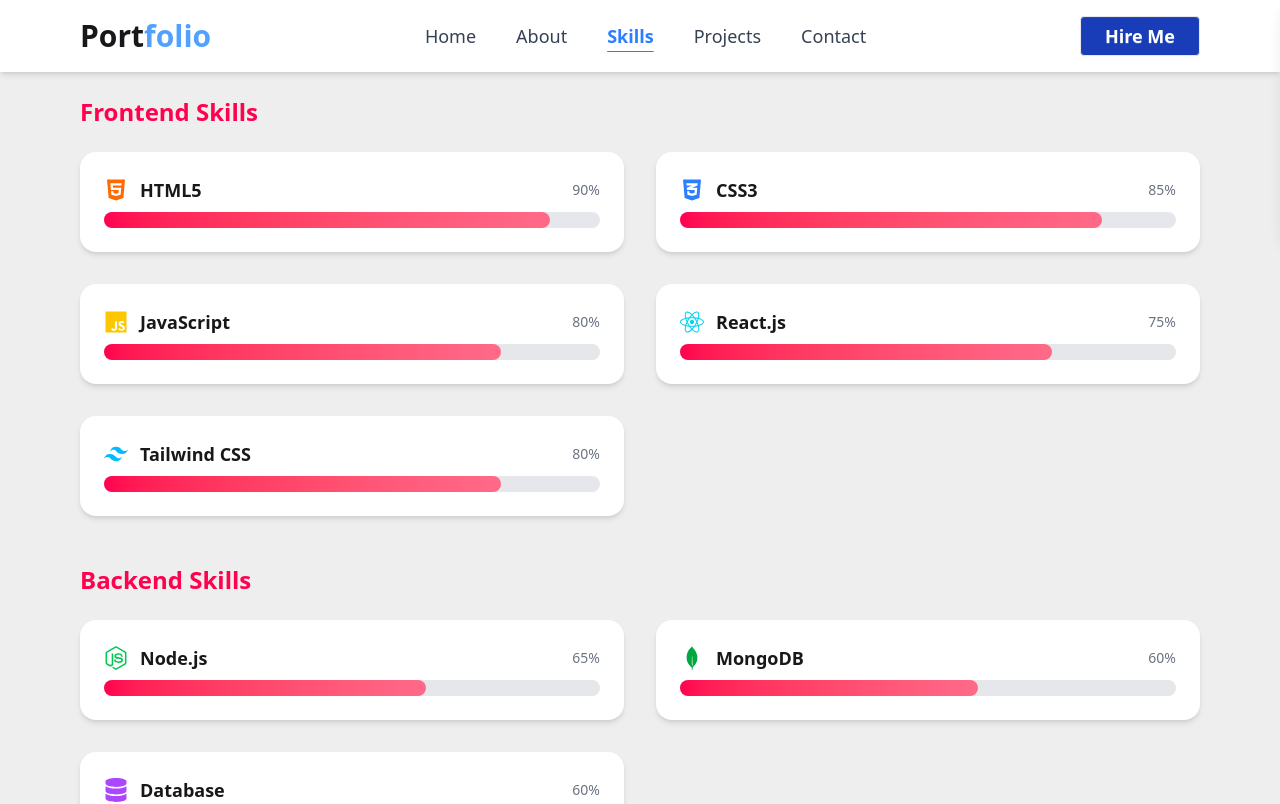
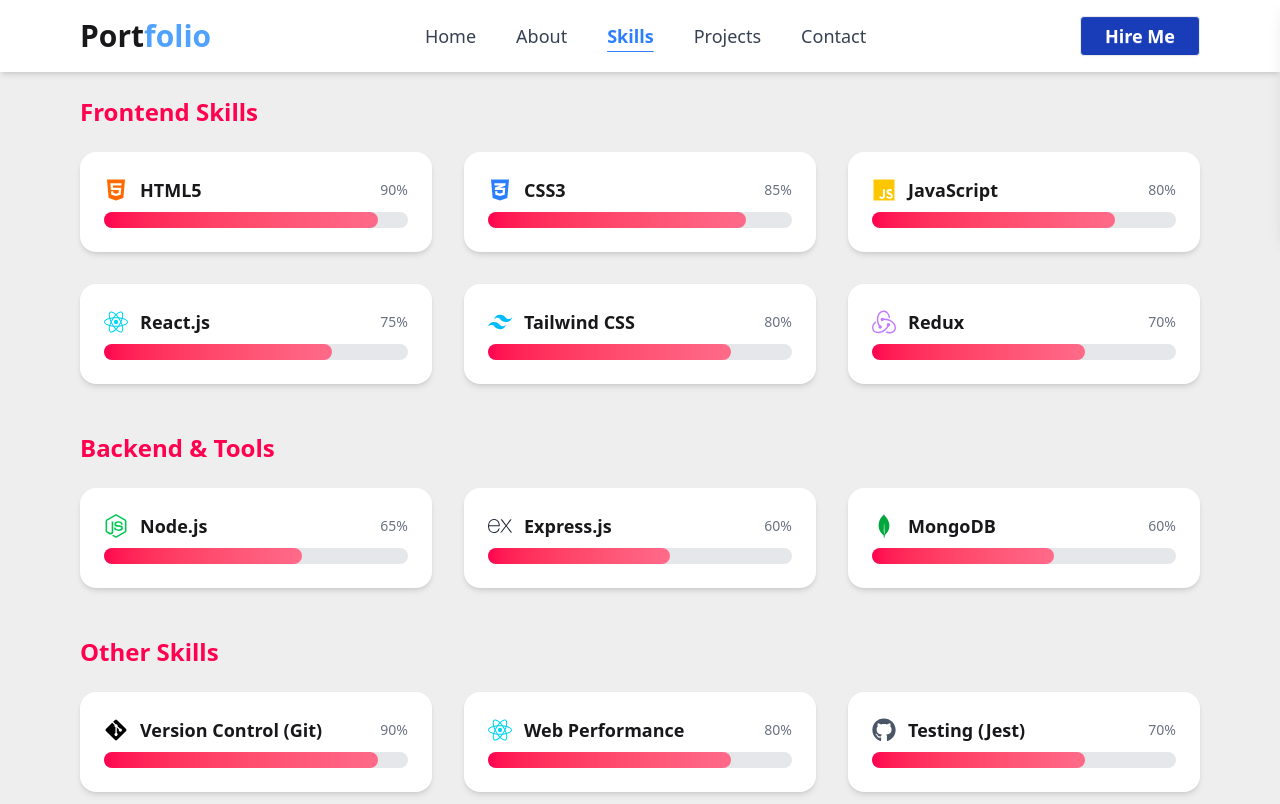
Before and after one commit to bharatroy4D/Bharat-roy, a React (Vite) app: page /skill in a window 1280 px wide. Shown: the top 804 px of the page. Built offline with nearby package versions, Linux system fonts and the light colour scheme.

Commit message:
all component is resposive done

```diff
--- a/src/Components/Header/Header.jsx
+++ b/src/Components/Header/Header.jsx
@@ -36,7 +36,7 @@
     return (
         <>
             <header className="sticky top-0 z-50 bg-base-100 w-full shadow-md">
-                <div className="  lg:max-w-7xl mx-auto flex items-center justify-between py-2 px-20  ">
+                <div className="  lg:max-w-7xl mx-auto flex items-center justify-between py-2 px-5 md:10 lg:px-20  ">
                     {/* Logo */}
                     <NavLink to="/" className="text-2xl md:text-3xl font-bold whitespace-nowrap">
                         Port<span className="text-blue-400">folio</span>
--- a/src/Components/Navbar/About/About.jsx
+++ b/src/Components/Navbar/About/About.jsx
@@ -5,7 +5,7 @@
 const About = () => {
   return (
     <section className="bg-base-300 py-12">
-      <div className="max-w-7xl px-6 md:px-12 lg:px-20 mx-auto">
+      <div className="max-w-7xl px-5 md:px-10 lg:px-20 mx-auto">
         <div className="flex flex-col md:flex-row items-center gap-10">
 
           {/* Image Section */}
--- a/src/Components/Navbar/Home/Home.jsx
+++ b/src/Components/Navbar/Home/Home.jsx
@@ -49,7 +49,7 @@
     return (
         <div className="bg-base-300 overflow-hidden">
             {/* Hero Section */}
-            <div className="hero-content flex flex-col lg:flex-row-reverse gap-6 py-5 max-w-7xl px-20 mx-auto">
+            <div className="hero-content flex flex-col lg:flex-row-reverse gap-6 py-5 max-w-7xl px-5 md:10 lg:px-20 mx-auto">
                 {/* Image */}
                 <motion.div
                     whileHover={{ scale: 1.03 }}
@@ -126,7 +126,7 @@
 
             {/* Toolbox Section */}
             <section className="bg-base-300 py-6">
-                <div className="max-w-7xl mx-auto flex flex-col md:flex-row gap-10 px-20">
+                <div className="max-w-7xl mx-auto flex flex-col md:flex-row gap-10 px-5 md:10 lg:px-20">
                     {/* Left */}
                     <motion.div
                         whileHover={{ scale: 1.03 }}
--- a/src/Components/Navbar/Projects/Projects.jsx
+++ b/src/Components/Navbar/Projects/Projects.jsx
@@ -41,7 +41,7 @@
 const Projects = () => {
     return (
         <section id="projects" className="bg-base-200 py-6">
-            <div className=" max-w-7xl px-20 mx-auto">
+            <div className=" max-w-7xl px-5 md:10 lg:px-20 mx-auto">
 
                 {/* Projects Grid */}
                 <div className="grid grid-cols-1 md:grid-cols-2 lg:grid-cols-2 gap-10">
--- a/src/Components/Navbar/Skill/Skill.jsx
+++ b/src/Components/Navbar/Skill/Skill.jsx
@@ -1,6 +1,15 @@
 import { motion } from "framer-motion";
-import { FaHtml5, FaCss3Alt, FaJs, FaReact, FaNodeJs, FaDatabase } from "react-icons/fa";
-import { SiTailwindcss, SiMongodb } from "react-icons/si";
+import {
+  FaHtml5,
+  FaCss3Alt,
+  FaJs,
+  FaReact,
+  FaNodeJs,
+  FaDatabase,
+  FaGitAlt,
+  FaGithub,
+} from "react-icons/fa";
+import { SiTailwindcss, SiMongodb, SiExpress, SiRedux } from "react-icons/si";
 
 const frontendSkills = [
   { name: "HTML5", level: 90, icon: <FaHtml5 className="text-orange-500" size={24} /> },
@@ -8,31 +17,33 @@
   { name: "JavaScript", level: 80, icon: <FaJs className="text-yellow-400" size={24} /> },
   { name: "React.js", level: 75, icon: <FaReact className="text-cyan-400" size={24} /> },
   { name: "Tailwind CSS", level: 80, icon: <SiTailwindcss className="text-sky-400" size={24} /> },
+  { name: "Redux", level: 70, icon: <SiRedux className="text-purple-400" size={24} /> },
 ];
 
 const backendSkills = [
   { name: "Node.js", level: 65, icon: <FaNodeJs className="text-green-500" size={24} /> },
+  { name: "Express.js", level: 60, icon: <SiExpress className="text-gray-800" size={24} /> },
   { name: "MongoDB", level: 60, icon: <SiMongodb className="text-green-600" size={24} /> },
-  { name: "Database", level: 60, icon: <FaDatabase className="text-purple-500" size={24} /> },
 ];
 
-const Skills = () => {
-  return (
-    <section id="skills" className="py-6 bg-base-300">
-      <div className="max-w-7xl mx-auto px-20">
-        {/* Frontend Skills */}
-        <div className="mb-12">
-          <h3 className="text-2xl font-bold text-[#FF014F] mb-6">Frontend Skills</h3>
-          <div className="grid grid-cols-1 md:grid-cols-2 gap-8">
-            {frontendSkills.map((skill, index) => (
+const otherSkills = [
+  { name: "Version Control (Git)", level: 90, icon: <FaGitAlt className="text-black" size={24} /> },
+  { name: "Web Performance", level: 80, icon: <FaReact className="text-cyan-400" size={24} /> },
+  { name: "Testing (Jest)", level: 70, icon: <FaGithub className="text-gray-600" size={24} /> },
+];
+
+const SkillCard = ({ skill, index }) => (
   <motion.div
-                key={index}
     initial={{ opacity: 0, y: 50 }}
     whileInView={{ opacity: 1, y: 0 }}
-                transition={{ duration: 0.6, delay: index * 0.2 }}
+    transition={{ duration: 0.6, delay: index * 0.1 }}
     viewport={{ once: true }}
-                whileHover={{ scale: 1.03 }}
-                className="bg-white p-6 rounded-2xl shadow-md hover:shadow-xl transition duration-300"
+    whileHover={{
+      scale: 1.03,
+      boxShadow: "0px 15px 40px rgba(255, 106, 137, 0.5)", // Colored shadow
+      transition: { duration: 0.4 },
+    }}
+    className="bg-white p-6 rounded-2xl shadow-md hover:shadow-[0_0_20px_#ff6a89] transition-all duration-500"
   >
     <div className="flex items-center justify-between mb-2">
       <div className="flex items-center gap-3">
@@ -41,8 +52,6 @@
       </div>
       <span className="text-sm text-gray-500">{skill.level}%</span>
     </div>
-
-                {/* Progress Bar */}
     <div className="w-full bg-gray-200 rounded-full h-4">
       <motion.div
         initial={{ width: 0 }}
@@ -52,46 +61,41 @@
       ></motion.div>
     </div>
   </motion.div>
+);
+
+const Skills = () => {
+  return (
+    <section id="skills" className="py-6 bg-base-300">
+      <div className="max-w-7xl mx-auto px-5 md:px-10 lg:px-20">
+        {/* Frontend Skills */}
+        <div className="mb-12">
+          <h3 className="text-2xl font-bold text-[#FF014F] mb-6">Frontend Skills</h3>
+          <div className="grid grid-cols-1 sm:grid-cols-2 lg:grid-cols-3 gap-8">
+            {frontendSkills.map((skill, index) => (
+              <SkillCard key={index} skill={skill} index={index} />
             ))}
           </div>
         </div>
 
         {/* Backend Skills */}
-        <div>
-          <h3 className="text-2xl font-bold text-[#FF014F] mb-6">Backend Skills</h3>
-          <div className="grid grid-cols-1 md:grid-cols-2 gap-8">
+        <div className="mb-12">
+          <h3 className="text-2xl font-bold text-[#FF014F] mb-6">Backend & Tools</h3>
+          <div className="grid grid-cols-1 sm:grid-cols-2 lg:grid-cols-3 gap-8">
             {backendSkills.map((skill, index) => (
-              <motion.div
-                key={index}
-                initial={{ opacity: 0, y: 50 }}
-                whileInView={{ opacity: 1, y: 0 }}
-                transition={{ duration: 0.6, delay: index * 0.2 }}
-                viewport={{ once: true }}
-                whileHover={{ scale: 1.03 }}
-                className="bg-white p-6 rounded-2xl shadow-md hover:shadow-xl transition duration-300"
-              >
-                <div className="flex items-center justify-between mb-2">
-                  <div className="flex items-center gap-3">
-                    {skill.icon}
-                    <h4 className="text-lg font-semibold">{skill.name}</h4>
-                  </div>
-                  <span className="text-sm text-gray-500">{skill.level}%</span>
-                </div>
-
-                {/* Progress Bar */}
-                <div className="w-full bg-gray-200 rounded-full h-4">
-                  <motion.div
-                    initial={{ width: 0 }}
-                    animate={{ width: `${skill.level}%` }}
-                    transition={{ duration: 1 }}
-                    className="h-4 rounded-full bg-gradient-to-r from-[#FF014F] to-[#ff6a89]"
-                  ></motion.div>
-                </div>
-              </motion.div>
+              <SkillCard key={index} skill={skill} index={index} />
             ))}
           </div>
         </div>
 
+        {/* Other Skills */}
+        <div>
+          <h3 className="text-2xl font-bold text-[#FF014F] mb-6">Other Skills</h3>
+          <div className="grid grid-cols-1 sm:grid-cols-2 lg:grid-cols-3 gap-8">
+            {otherSkills.map((skill, index) => (
+              <SkillCard key={index} skill={skill} index={index} />
+            ))}
+          </div>
+        </div>
       </div>
     </section>
   );
```
Also changed, not shown: src/Components/Navbar/Contact/Contact.jsx (+30 -48 lines). Lines whose indentation alone changed are shown as unchanged.
